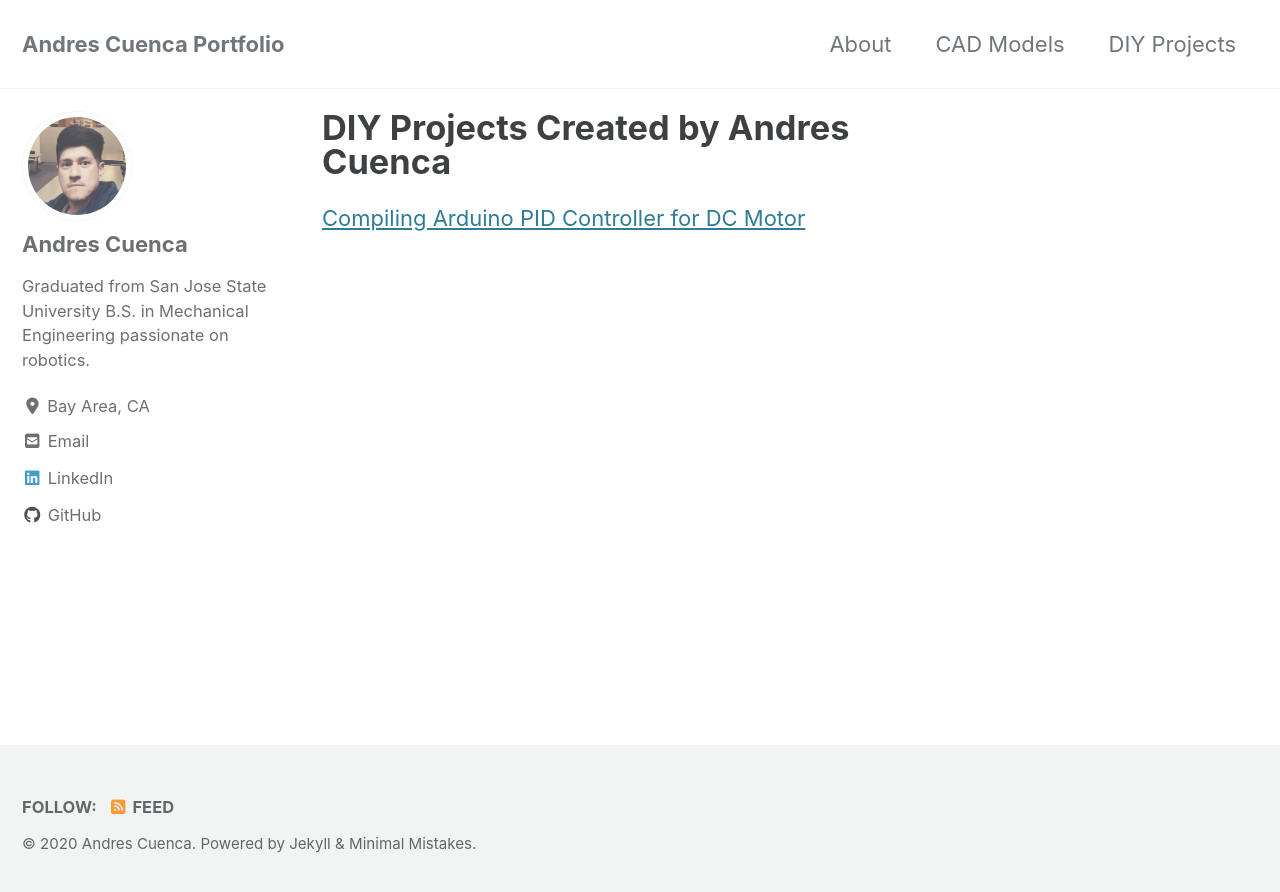
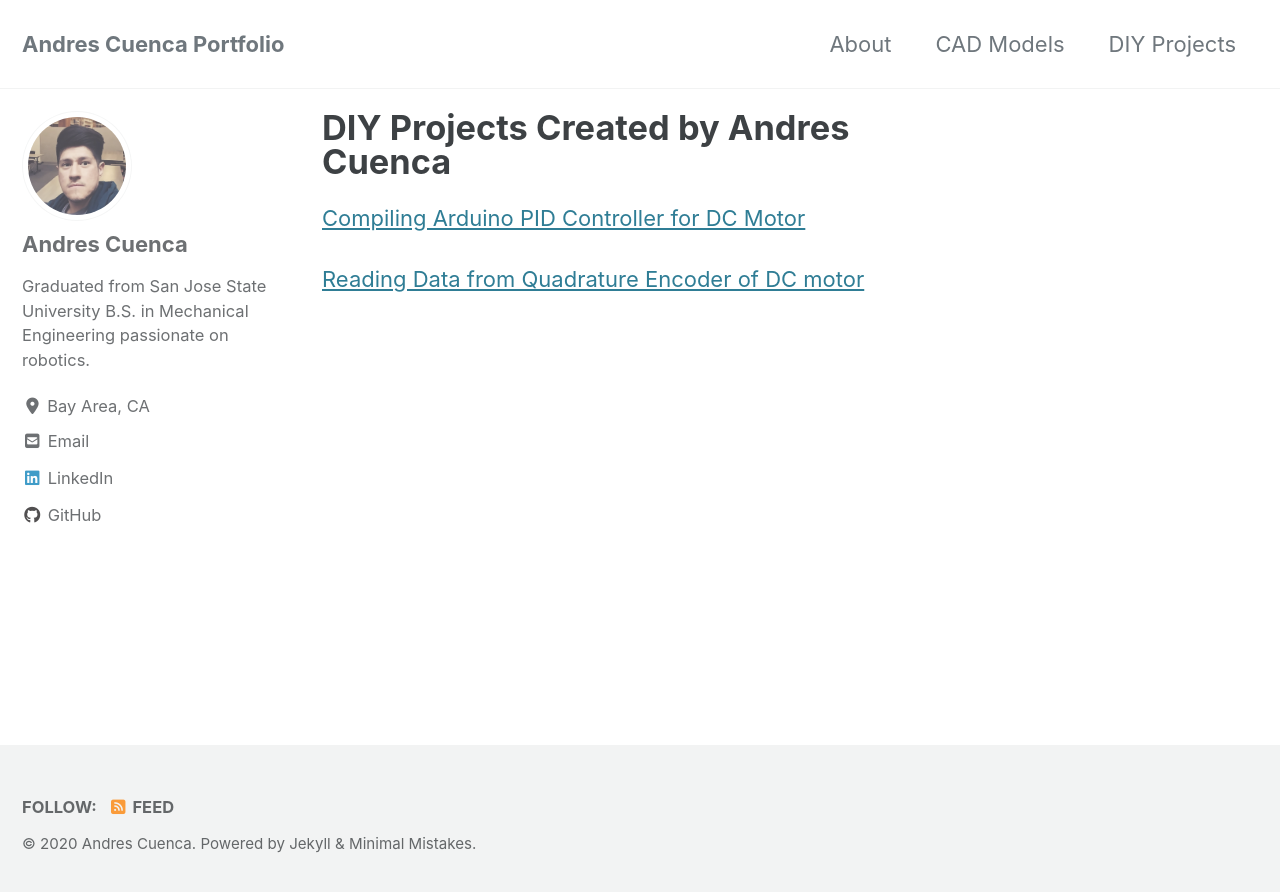
Before and after one commit to Cuenca-Andres/Cuenca-Portfolio.github.io, a Jekyll site: the page built from _pages/DIY-Projects.md, in a window 1280 px wide. Shown: the top 892 px of the page. Built offline with Jekyll 4.4.1, drawn with Linux system fonts in a browser that asks for light colours; cached includes are drawn as plain includes; nearby versions of some CDN libraries.

Commit message:
adds quad post to the DIY page

```diff
--- a/_pages/DIY-Projects.md
+++ b/_pages/DIY-Projects.md
@@ -6,3 +6,5 @@ author_profile: true
 ---
 
 [Compiling Arduino PID Controller for DC Motor](https://cuenca-andres.github.io/Cuenca-Portfolio.github.io/DC-motorPID/)
+
+[Reading Data from Quadrature Encoder of DC motor](https://cuenca-andres.github.io/Cuenca-Portfolio.github.io/DC_motor_quad/)
```
